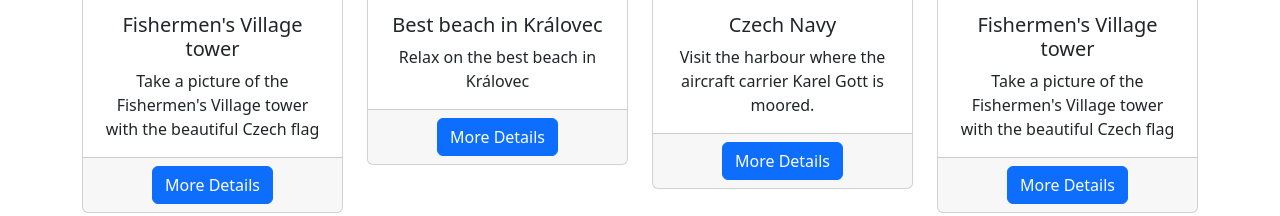
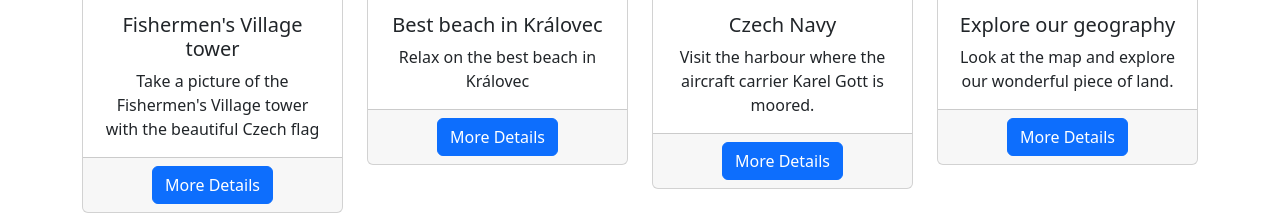
Before and after one commit to danielkahoun/bootstrap-ukol, a plain HTML site: page index.html in a window 1280 px wide. Shown: the part 672-888 px from the top of the page. Drawn offline with nearby package versions, Linux system fonts and the light colour scheme.

Commit message:
feat: update last card content

```diff
--- a/index.html
+++ b/index.html
@@ -97,12 +97,11 @@
             <div class="col-3">
                 <div class="card">
                     <img class="card-img-top"
-                        src="https://web.archive.org/web/20221006122427im_/https://visitkralovec.cz/img/4.jfif"
+                        src="https://web.archive.org/web/20221006122427im_/https://visitkralovec.cz/img/8.jfif"
                         alt="Fishermen's Village tower">
                     <div class="card-body text-center">
-                        <h5 class="card-title">Fishermen's Village tower</h5>
-                        <p class="card-text">Take a picture of the Fishermen's Village tower with the beautiful Czech
-                            flag</p>
+                        <h5 class="card-title">Explore our geography</h5>
+                        <p class="card-text">Look at the map and explore our wonderful piece of land.</p>
                     </div>
                     <div class="card-footer text-center">
                         <a href="#" class="btn btn-primary">More Details</a>
```
